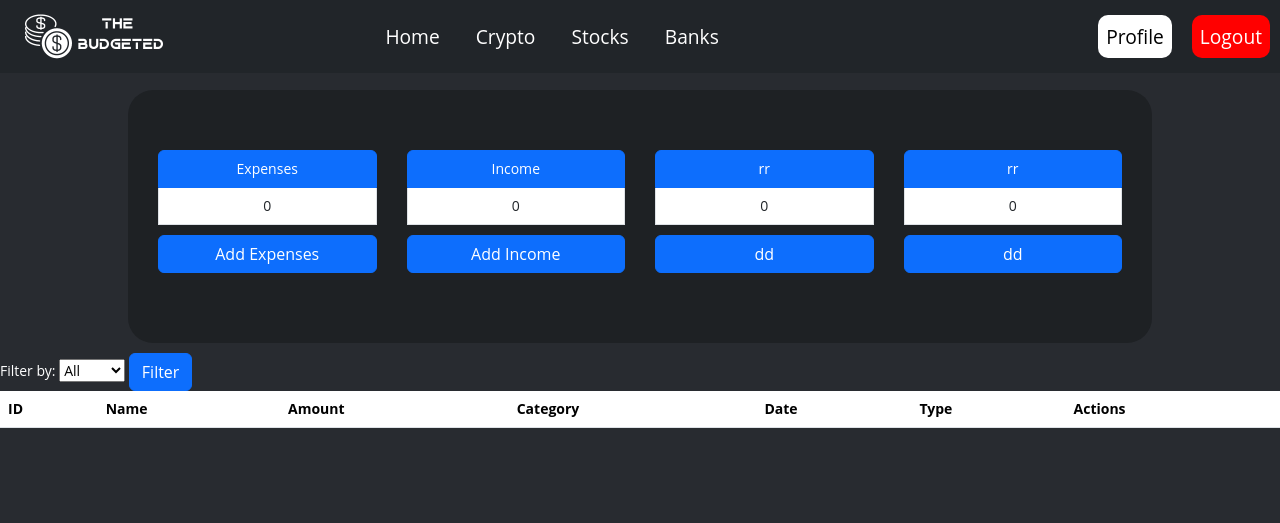
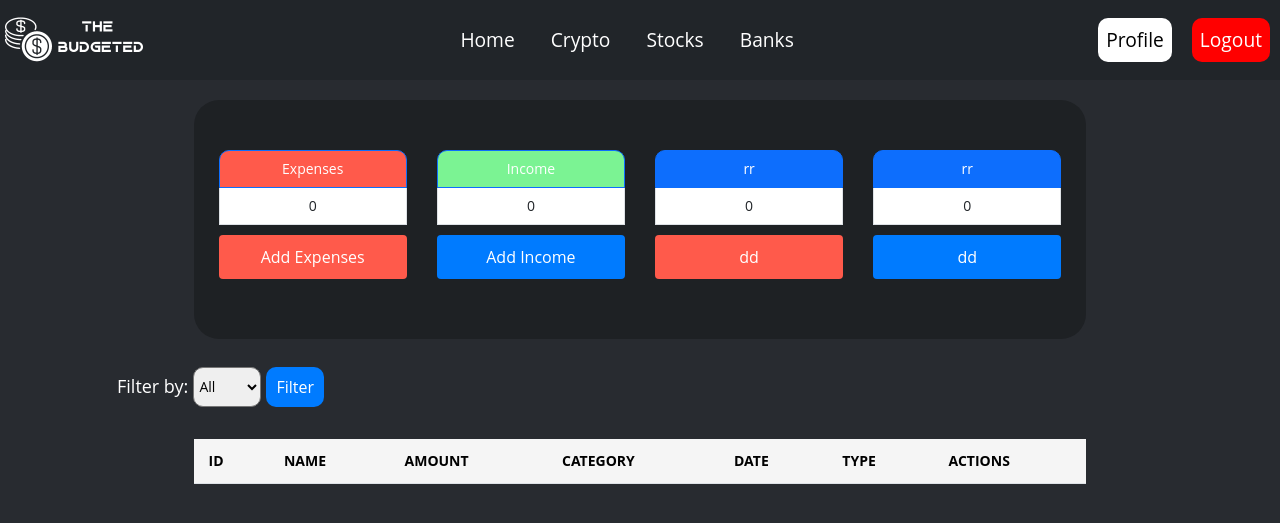
Before and after one commit to devve2kccc/BudgetManager, a Flask app: page / in a window 1280 px wide. Shown: the top 523 px of the page. Run offline with Flask 3, Linux system fonts and the light colour scheme; a user stored in the database is signed in; lists and menus that the app fills with data are empty; some libraries are stand-ins or nearby versions.

Commit message:
Design Improves

```diff
--- a/website/static/css/bank.css
+++ b/website/static/css/bank.css
@@ -6,7 +6,6 @@ html body {
   color: #ffffff;
   margin: 0;
   padding: 0;
-  height: 100%;
 }
 
 .navbar {
@@ -51,8 +50,9 @@ html body {
   border-radius: 10px;
 }
 
-.container {
-  margin: 20px auto;
+.containerbank {
+  margin: 100px auto;
+  width: 100%;
 }
 
 form {
--- a/website/static/css/crypto.css
+++ b/website/static/css/crypto.css
@@ -51,6 +51,8 @@ body {
 }
 
 .container-showroom {
+  margin: 75px auto;
   position: absolute;
   left: 0;
+  z-index: -1;
 }
--- a/website/static/css/home.css
+++ b/website/static/css/home.css
@@ -8,11 +8,6 @@ html body {
   padding: 0;
 }
 
-.logo {
-  position: absolute;
-  left: 20px;
-  transform: translateY(-50%);
-}
 .navbar {
   background-color: #333;
   position: fixed;
@@ -21,7 +16,7 @@ html body {
   right: 0;
   width: 100%;
   z-index: 999;
-  padding: 15px 0;
+  padding: 10px 0;
   text-align: center;
 }
 
@@ -47,7 +42,6 @@ html body {
   margin-left: 10px;
 }
 
-
 #profile {
   color: #000000;
   background-color: #ffffff;
@@ -61,10 +55,11 @@ html body {
 
 .container-box {
   background-color: #1e2124;
-  padding: 60px 15px;
+  padding: 50px 10px;
   border-radius: 25px;
   width: 80%;
-  margin: 10px auto;
+  margin: 100px auto;
+  margin-bottom: 25px;
   text-align: center;
   display: flex;
   justify-content: center;
@@ -74,6 +69,7 @@ html body {
   width: 300px;
   height: auto;
   padding: 0 15px;
+  border-radius: 10px;
 }
 
 .container-box ul button {
@@ -82,8 +78,171 @@ html body {
   margin: 10px 0;
 }
 
+#expense-box li.list-group-item.active {
+  background-color: #ff5a4b;
+}
+
+#income-box li.list-group-item.active {
+  background-color: #7bf393;
+}
+
+#addexpense-btn {
+  background-color: #ff5a4b;
+}
+
 @media (max-width: 835px) {
   .container-box {
     flex-wrap: wrap;
   }
+
+  .container-box ul {
+    width: 300px;
+    height: auto;
+    padding: 5px 15px;
+    border-radius: 10px;
+  }
 }
+
+.modal {
+  display: none;
+  position: fixed;
+  z-index: 9999;
+  left: 0;
+  top: 0;
+  width: 100%;
+  height: 100%;
+  overflow: auto;
+  background-color: rgba(0, 0, 0, 0.4);
+}
+
+.modal-content {
+  background-color: #23282c;
+  margin: 15% auto;
+  padding: 20px;
+  border: 1px solid #23282c;
+  width: 80%;
+  max-width: 500px;
+}
+
+.close-btn {
+  color: #ffffff;
+  float: right;
+  font-size: 28px;
+  font-weight: bold;
+  cursor: pointer;
+}
+
+form {
+  display: flex;
+  flex-direction: column;
+}
+
+.inputDiv {
+  margin-bottom: 20px;
+}
+
+.inputDiv label {
+  color: #ffffff;
+  margin-bottom: 5px;
+}
+
+.inputDiv input,
+.inputDiv textarea,
+.inputDiv select {
+  width: 100%;
+  padding: 8px;
+  border-radius: 4px;
+  border: 1px solid #cccccc;
+}
+
+.inputDiv select {
+  margin-top: 5px;
+}
+
+.btn {
+  padding: 10px 20px;
+  background-color: #007bff;
+  color: #ffffff;
+  border: none;
+  border-radius: 4px;
+  cursor: pointer;
+}
+
+.btn:hover {
+  background-color: #0069d9;
+}
+
+.filter-options {
+  display: flex;
+  padding: 0 30px;
+  float: left;
+  align-items: center;
+}
+
+.filter-options label {
+  font-size: large;
+  padding: 10px 5px;
+}
+
+.filter-options select {
+  padding: 1px;
+  border-radius: 10px;
+  height: 40px;
+}
+
+.filter-options input {
+  padding: 0 10px;
+  margin-left: 5px;
+  border-radius: 10px;
+  height: 40px;
+  width: 100%;
+  max-width: 130px;
+}
+
+.filter-options button {
+  padding: 0 10px;
+  margin-left: 5px;
+  height: 40px;
+  border-radius: 10px;
+}
+
+.container-table {
+  align-items: center;
+  width: 80%;
+  margin: 100px auto;
+}
+
+table {
+  width: 100%;
+  border-collapse: collapse;
+  border-radius: 15px;
+  background-color: #ffffff;
+}
+
+.table th,
+.table td {
+  padding: 12px 15px;
+  text-align: left;
+}
+
+.table th {
+  background-color: #f5f5f5;
+  font-weight: bold;
+  text-transform: uppercase;
+}
+
+.table tbody tr {
+  border-bottom: 1px solid #e0e0e0;
+}
+
+.table-striped tbody tr:nth-of-type(odd) {
+  background-color: #f9f9f9;
+}
+
+.expense {
+  background-color: #ff8c8c; /* Set the background color for expense rows */
+}
+
+.income {
+  background-color: #8cff8c; /* Set the background color for income rows */
+}
--- a/website/static/css/profile.css
+++ b/website/static/css/profile.css
@@ -54,7 +54,7 @@ body {
 
 .profile-container {
   text-align: center;
-  margin-top: 50px;
+  margin: 100px auto;
 }
 
 .profile-details {
--- a/website/static/css/style.css
+++ b/website/static/css/style.css
@@ -16,10 +16,6 @@ html body {
   right: 0;
   width: 100%;
   z-index: 999;
-}
-
-.navbar .navbar-brand img {
-  padding: 0 10px;
 }
 
 .navbar-brand {
--- a/website/templates/banks.html
+++ b/website/templates/banks.html
@@ -7,7 +7,7 @@
 {% endblock %}
 {% block title %} Banks {% endblock %}
 {% block content %}
-<div class="container">
+<div class="containerbank">
   <h2 class="text-center">Your Banks Account</h2>
 
   <form action="/banks" method="POST" class="text-center">
@@ -24,7 +24,7 @@
 
   <br>
 
-  <table class="table table-striped table-hover">
+  <table class="table table-striped table-hover table-responsive">
     <thead>
       <tr>
         <th scope="col">Bank Name</th>
--- a/website/templates/base.html
+++ b/website/templates/base.html
@@ -3,29 +3,25 @@
 
 <head>
   <meta charset="utf-8" />
-  <meta name="viewport" content="width=device-width, initial-scale=1.0">
+  <meta name="viewport" content="width=device-width, initial-scale=1.0" />
   <title>{% block title %}Home{% endblock %}</title>
   <link href="https://cdn.jsdelivr.net/npm/bootstrap@5.3.0-alpha3/dist/css/bootstrap.min.css" rel="stylesheet"
-    integrity="sha384-KK94CHFLLe+nY2dmCWGMq91rCGa5gtU4mk92HdvYe+M/SXH301p5ILy+dN9+nJOZ" crossorigin="anonymous">
+    integrity="sha384-KK94CHFLLe+nY2dmCWGMq91rCGa5gtU4mk92HdvYe+M/SXH301p5ILy+dN9+nJOZ" crossorigin="anonymous" />
   <link rel="stylesheet" href="https://stackpath.bootstrapcdn.com/font-awesome/4.7.0/css/font-awesome.min.css"
     crossorigin="anonymous" />
-  <link rel="stylesheet" href="https://cdn.jsdelivr.net/npm/flatpickr/dist/flatpickr.min.css">
+  <link rel="stylesheet" href="https://cdn.jsdelivr.net/npm/flatpickr/dist/flatpickr.min.css" />
   <script src="https://code.jquery.com/jquery-3.7.0.slim.js"
     integrity="sha256-7GO+jepT9gJe9LB4XFf8snVOjX3iYNb0FHYr5LI1N5c=" crossorigin="anonymous"></script>
-  <script src="https://cdn.jsdelivr.net/npm/bootstrap@5.3.0/dist/js/bootstrap.bundle.min.js"
-    integrity="sha384-geWF76RCwLtnZ8qwWowPQNguL3RmwHVBC9FhGdlKrxdiJJigb/j/68SIy3Te4Bkz"
-    crossorigin="anonymous"></script>
-  <link rel="stylesheet" href="https://cdn.jsdelivr.net/npm/flatpickr/dist/flatpickr.min.css">
-  <script src="https://cdn.plot.ly/plotly-latest.min.js"></script>
+  <link rel="stylesheet" href="https://cdn.jsdelivr.net/npm/flatpickr/dist/flatpickr.min.css" />
   {% block stylesheets %}
-  <link rel="stylesheet" href="{{ url_for('static', filename='css/style.css')}}">
+  <link rel="stylesheet" href="{{ url_for('static', filename='css/style.css')}}" />
   {% endblock %}
 </head>
 
 <body>
   <nav class="navbar navbar-expand-lg navbar-dark bg-dark">
     <a class="navbar-brand" href="/">
-      <img src="{{ url_for('static', filename='img/logo.png') }}" class="logo" alt="Logo" width="150" height="50">
+      <img src="{{ url_for('static', filename='img/logo.png') }}" class="logo" alt="Logo" width="150" height="50" />
     </a>
     <button class="navbar-toggler" type="button" data-toggle="collapse" data-target="#navbarContent"
       aria-controls="navbarContent" aria-expanded="false" aria-label="Toggle navigation">
@@ -63,14 +59,9 @@
       </div>
     </div>
   </nav>
-  <br>
-  <br>
-  <br>
-  <br>
-  {% with messages = get_flashed_messages(with_categories=true) %}
-  {% if messages %}
-  {% for category, message in messages %}
-  {% if category == 'error' %}
+  {% with messages = get_flashed_messages(with_categories=true) %} {% if
+  messages %} {% for category, message in messages %} {% if category ==
+  'error' %}
   <div class="alert alert-danger alter-dismissable fade show" role="alert">
     {{ message }}
     <button type="button" class="btn-close" data-dismiss="alert">
@@ -84,12 +75,9 @@
       <span aria-hidden="true">&times;</span>
     </button>
   </div>
-  {% endif %}
-  {% endfor %}
-  {% endif %}
-  {% endwith %}
+  {% endif %} {% endfor %} {% endif %} {% endwith %}
 
-  <main class="container-main">{% block content %} {% endblock %}</main>
+  <main class="container">{% block content %} {% endblock %}</main>
   <script src="https://cdn.jsdelivr.net/npm/flatpickr"></script>
   <script src="https://code.jquery.com/jquery-3.7.0.slim.js"
     integrity="sha256-7GO+jepT9gJe9LB4XFf8snVOjX3iYNb0FHYr5LI1N5c=" crossorigin="anonymous"></script>
--- a/website/templates/home.html
+++ b/website/templates/home.html
@@ -9,28 +9,28 @@
   <ul class="list-group" id="expense-box">
     <li class="list-group-item active">Expenses</li>
     <li class="list-group-item">{{ total_expenses }}</li>
-    <button id="addexpense-btn" class="btn btn-primary">Add Expenses</button>
+    <button id="addexpense-btn" class="btn btn-default">Add Expenses</button>
   </ul>
   <ul class="list-group" id="income-box">
     <li class="list-group-item active">Income</li>
     <li class="list-group-item">{{ total_income }}</li>
-    <button id="addincome-btn" class="btn btn-primary">Add Income</button>
+    <button id="addincome-btn" class="btn btn-default">Add Income</button>
   </ul>
   <ul class="list-group" id="hh">
     <li class="list-group-item active">rr</li>
     <li class="list-group-item">{{ total_expenses }}</li>
-    <button id="addexpense-btn" class="btn btn-primary">dd</button>
+    <button id="addexpense-btn" class="btn btn-default">dd</button>
   </ul>
   <ul class="list-group" id="jj-box">
     <li class="list-group-item active">rr</li>
     <li class="list-group-item">{{ total_income }}</li>
-    <button id="addincome-btn" class="btn btn-primary">dd</button>
+    <button id="addincome-btn" class="btn btn-default">dd</button>
   </ul>
 </section>
 
 <div id="addexpensemodal" class="modal">
   <div class="modal-content">
-    <span class="close">&times;</span>
+    <span class="close close-btn">&times;</span>
     <form method="POST">
       <div class="inputDiv">
         <h5>Expense Name</h5>
@@ -86,7 +86,7 @@
 
 <div id="addincomemodal" class="modal">
   <div class="modal-content">
-    <span class="closein">&times;</span>
+    <span class="closein close-btn">&times;</span>
     <form method="POST">
       <div class="inputDiv">
         <h5>Income</h5>
@@ -142,12 +142,12 @@
     <option value="day">Day</option>
     <option value="range">Range</option>
   </select>
-  <input type="date" id="start-date" name="start-date" style="display: none;">
-  <input type="date" id="end-date" name="end-date" style="display: none;">
+  <input type="date" id="start-date" name="start-date" style="display: none;" placeholder="Start Date">
+  <input type="date" id="end-date" name="end-date" style="display: none;" placeholder="Start Date">
   <button id="filter-button" class="btn btn-primary">Filter</button>
 </section>
 
-<section class="container-table">
+<section class="container-table table-responsive">
   <table id="data" class="table">
     <thead>
       <tr>
```
Also changed, not shown: instance/database.db.
